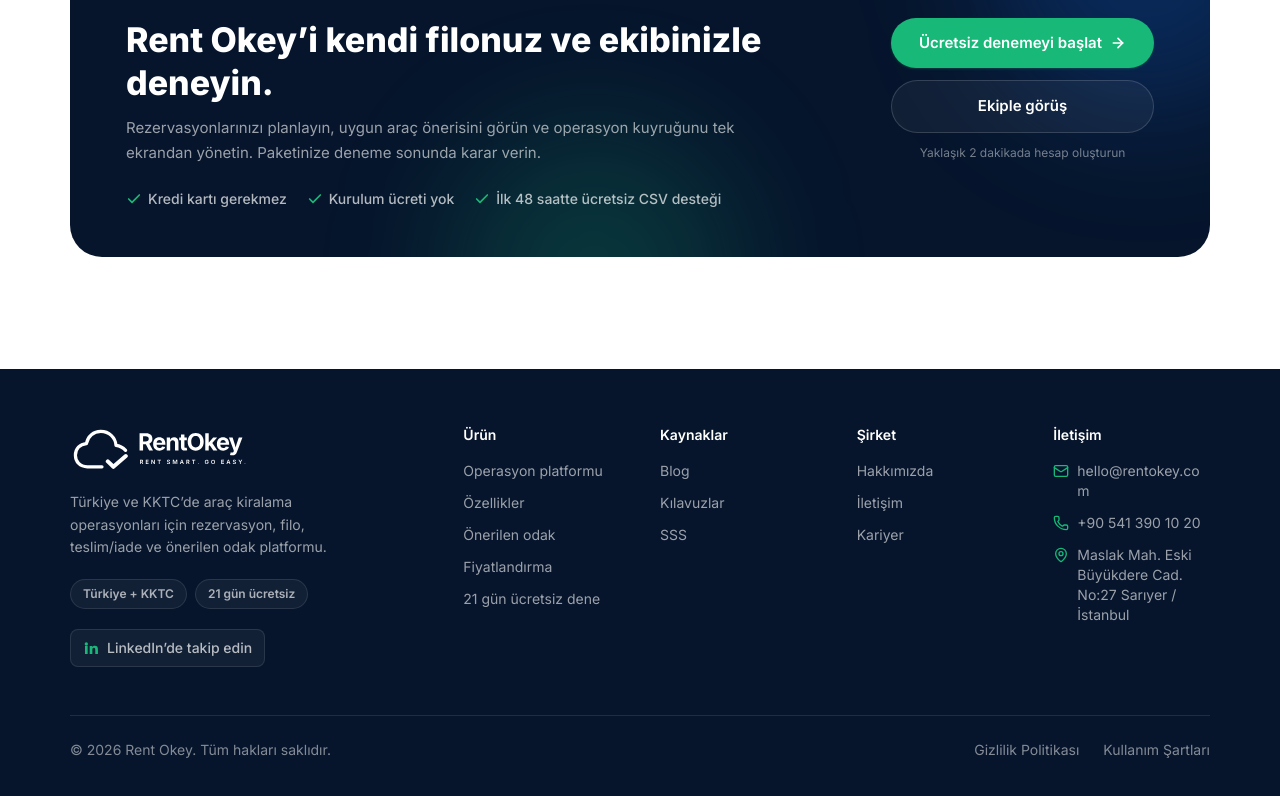
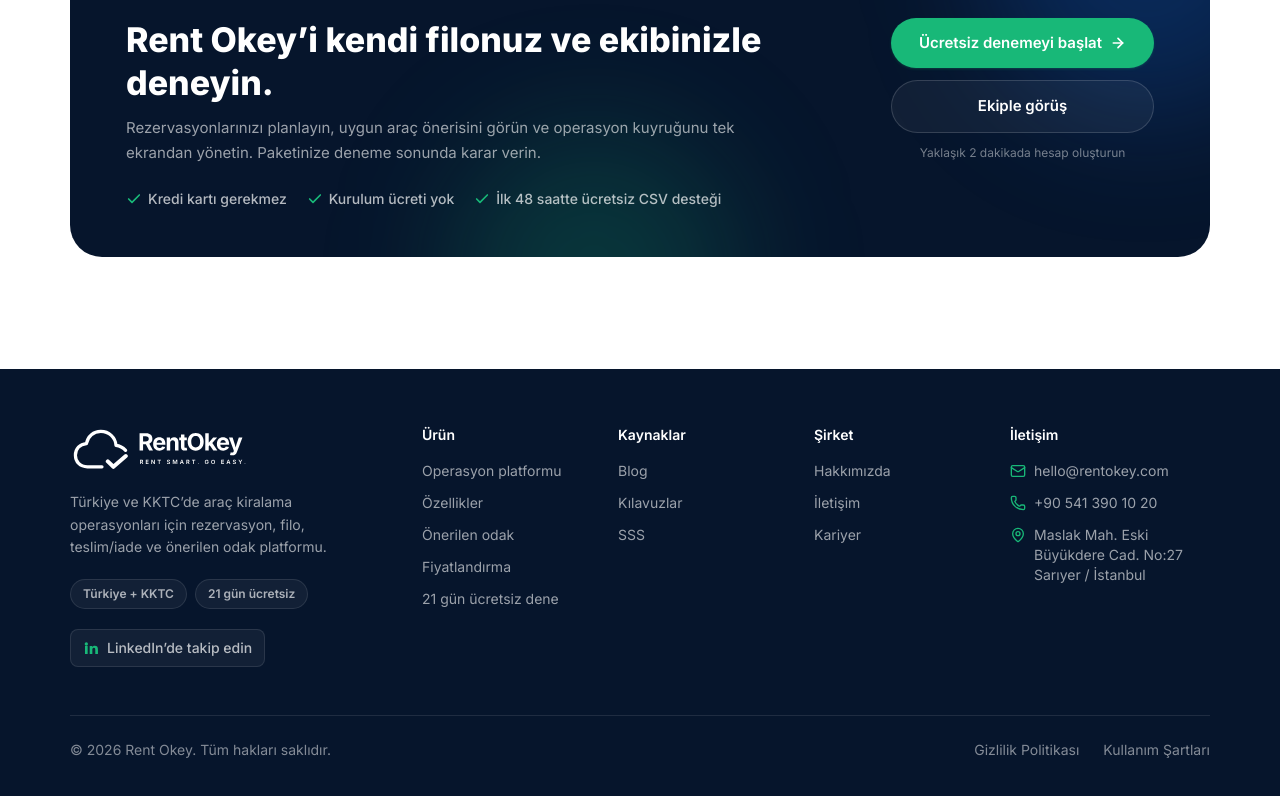
Before and after one commit to faikureturk-collab/rentokey-web, a Next.js app: page / in a window 1280 px wide. Shown: the part 9067-9863 px from the top of the page. Built offline with nearby package versions, Linux system fonts and the light colour scheme; no server answers.

Commit message:
break-all fix

```diff
--- a/src/components/Footer.tsx
+++ b/src/components/Footer.tsx
@@ -9,8 +9,8 @@
   return (
     <footer className="bg-brand-navy-deep text-white">
       <div className="container-page py-14">
-        <div className="grid grid-cols-2 gap-10 md:grid-cols-6">
-          <div className="col-span-2">
+        <div className="grid grid-cols-1 gap-10 sm:grid-cols-2 md:grid-cols-3 lg:grid-cols-[minmax(0,2fr)_minmax(0,1fr)_minmax(0,1fr)_minmax(0,1fr)_minmax(12.5rem,1.25fr)]">
+          <div className="sm:col-span-2 lg:col-span-1">
             <Logo variant="white" withSlogan size="h-11" />
             <p className="mt-4 max-w-[270px] text-sm leading-relaxed text-white/60">
               Türkiye ve KKTC’de araç kiralama operasyonları için rezervasyon, filo, teslim/iade ve önerilen odak platformu.
@@ -40,7 +40,7 @@
             <ul className="mt-4 space-y-3 text-sm text-white/60">
               <li className="flex items-start gap-2">
                 <Mail className="mt-0.5 h-4 w-4 shrink-0 text-brand-green" />
-                <a href="mailto:hello@rentokey.com" className="break-all hover:text-white">
+                <a href="mailto:hello@rentokey.com" className="whitespace-nowrap hover:text-white">
                   hello@rentokey.com
                 </a>
               </li>
```
